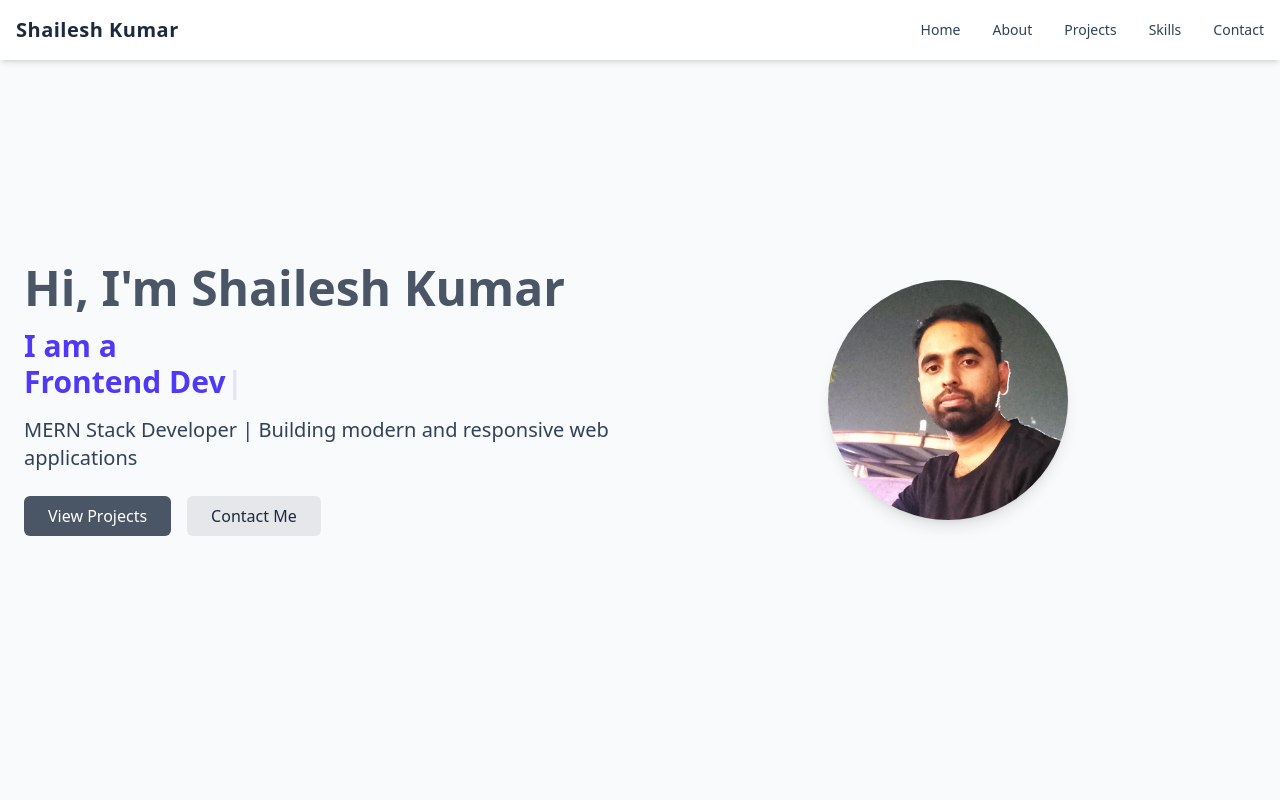
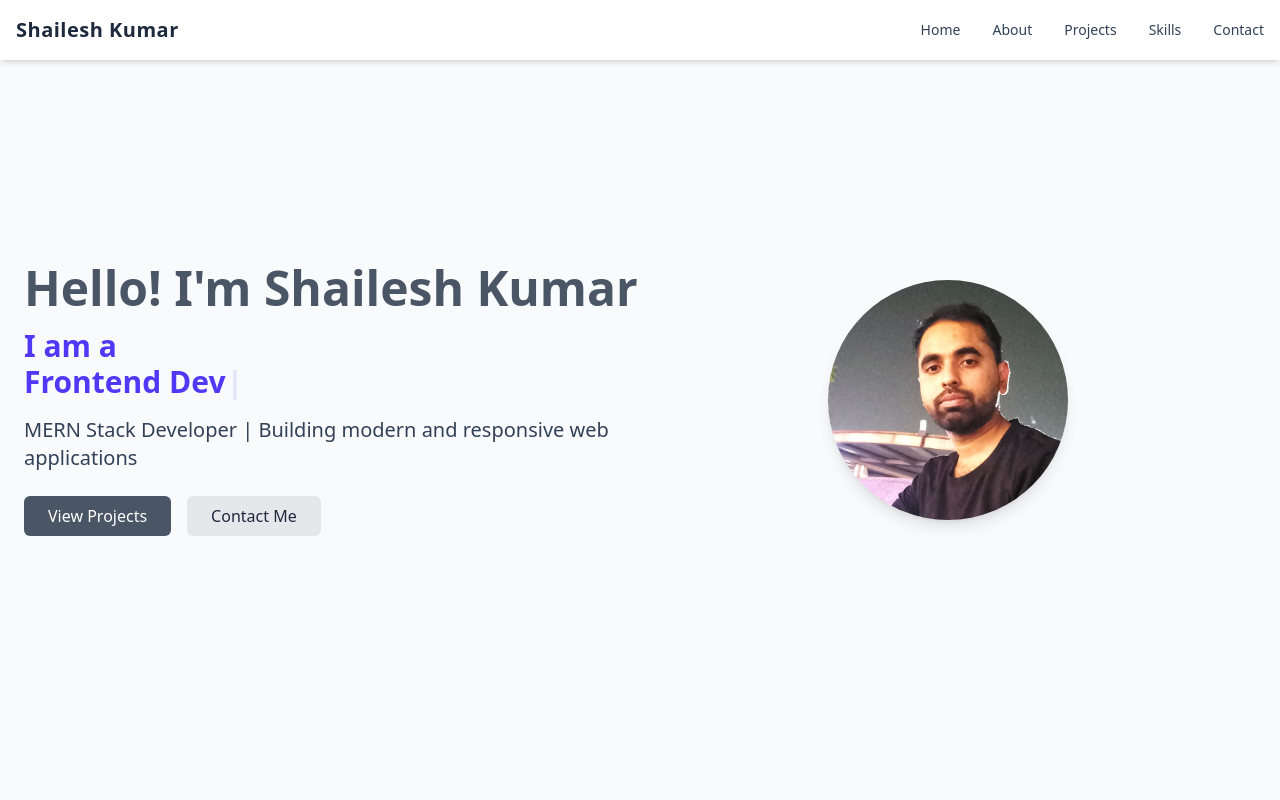
Before and after one commit to Kumarshailesh9/Next-Portfolio, a Next.js app: page / in a window 1280 px wide. Shown: the top 800 px of the page. Built offline with nearby package versions, Linux system fonts and the light colour scheme.

Commit message:
fix error

```diff
--- a/src/app/component/Hero.tsx
+++ b/src/app/component/Hero.tsx
@@ -10,7 +10,7 @@ export default function Hero() {
       {/* Left side content */}
       <div className="md:w-1/2 text-center md:text-left">
         <h1 className="text-4xl md:text-5xl font-bold text-gray-600 mb-4">
-          Hi, I'm Shailesh Kumar
+          Hello! I&apos;m Shailesh Kumar
         </h1>
 
         <h2 className="text-2xl md:text-3xl font-semibold text-indigo-600 mb-4">
--- a/src/app/component/SkillCard.tsx
+++ b/src/app/component/SkillCard.tsx
@@ -1,10 +1,9 @@
 interface SkillCardProps {
   skill: string;
-  level?: string; // Optional: beginner, intermediate, advanced
   icon?: React.ReactNode; // Optional icon
 }
 
-export default function SkillCard({ skill, level, icon }: SkillCardProps) {
+export default function SkillCard({ skill, icon }: SkillCardProps) {
   return (
     <div className="bg-white border border-gray-200 rounded-xl shadow-sm hover:shadow-lg transition-all duration-300 p-6 flex flex-col items-center justify-center text-center">
       {icon && <div className="mb-3 text-gray-600">{icon}</div>}
```
